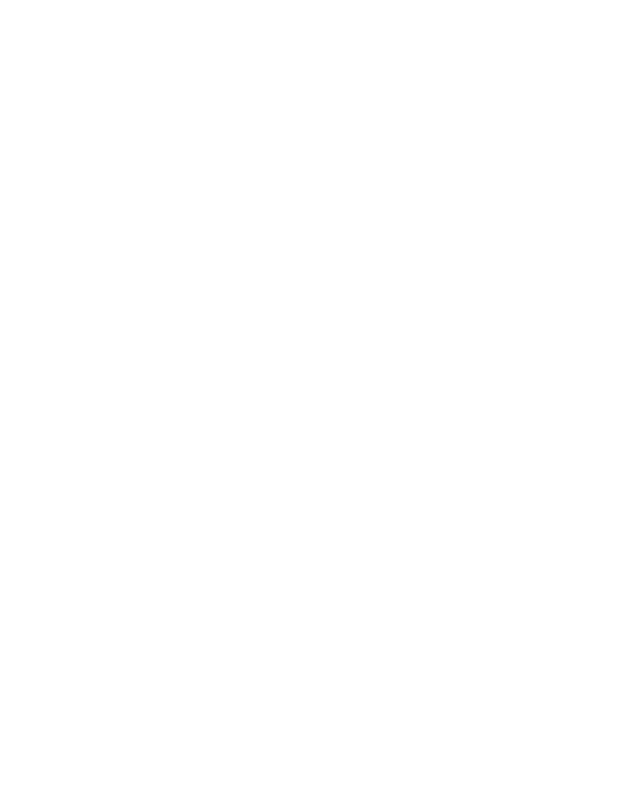
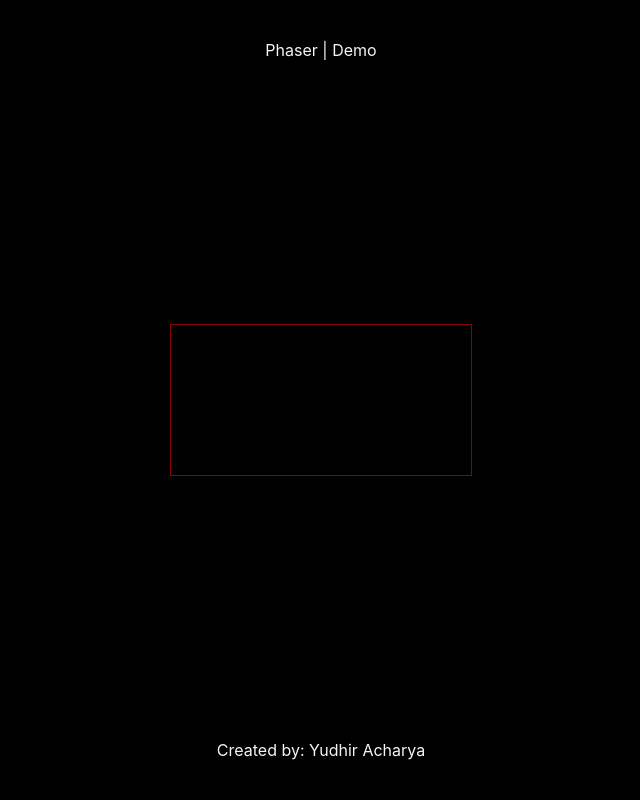
Before and after one commit to YudhirAcharya/JSCanvas, a website built with Vite: page appleCatcher/index.html in a window 1280 px wide. Shown: the whole page, without its empty margins (319-959 px from the left). Built offline with nearby package versions, Linux system fonts and the light colour scheme.

Commit message:
setting up canvas

```diff
--- a/appleCatcher/index.html
+++ b/appleCatcher/index.html
@@ -5,7 +5,7 @@
     <link
       rel="icon"
       type="image/svg+xml"
-      href="/vite.svg"
+      href="./public/assets/favicon.ico"
     />
     <meta
       name="viewport"
@@ -14,6 +14,13 @@
     <title>Apple Catcher</title>
   </head>
   <body>
+    <header>
+      <p>Phaser | Demo</p>
+    </header>
+    <main>
+      <canvas id="gameCanvas"></canvas>
+    </main>
+    <footer>Created by: Yudhir Acharya</footer>
     <script type="module" src="/main.js"></script>
   </body>
 </html>
--- a/appleCatcher/main.js
+++ b/appleCatcher/main.js
@@ -1 +1,12 @@
 import "./style.css";
+import Phaser from "phaser";
+const sizes = {
+  width,
+};
+
+const config = {
+  type: Phaser.WEBGL,
+  width: 500,
+  height: 500,
+  canvas: gameCanvas,
+};
--- a/appleCatcher/package.json
+++ b/appleCatcher/package.json
@@ -10,5 +10,8 @@
   },
   "devDependencies": {
     "vite": "^5.0.8"
+  },
+  "dependencies": {
+    "phaser": "^3.70.0"
   }
 }
--- a/appleCatcher/style.css
+++ b/appleCatcher/style.css
@@ -1,4 +1,47 @@
 :root {
   font-family: Inter, system-ui, Avenir, Helvetica, Arial,
     sans-serif;
+  --darkColor: black;
+  --lightClolor: whitesmoke;
+  --accentColor: rgb(10, 10, 56);
 }
+* {
+  margin: 0;
+  padding: 0;
+  box-sizing: border-box;
+}
+
+html,
+body {
+  height: 100%;
+}
+
+body {
+  background-color: var(--darkColor);
+  color: var(--lightClolor);
+  display: flex;
+  flex-direction: column;
+  min-height: 100vh;
+}
+header,
+footer {
+  display: flex;
+  justify-content: center;
+  align-items: center;
+  padding: 40px 20px;
+}
+
+main {
+  flex: 1;
+  display: flex;
+}
+
+#gameCanvas {
+  border: 1px solid rgb(141, 3, 3);
+  position: absolute;
+  top: 50%;
+  left: 50%;
+  transform: translate(-50%, -50%);
+  display: flex;
+  z-index: 1;
+}
```
Also changed, not shown: appleCatcher/public/assets/apple.png (added), appleCatcher/public/assets/basket.png (added), appleCatcher/public/assets/bg.png (added), appleCatcher/public/assets/favicon.ico (added), appleCatcher/public/assets/logo.png (added), appleCatcher/public/assets/money.png (added), 3 other files.
